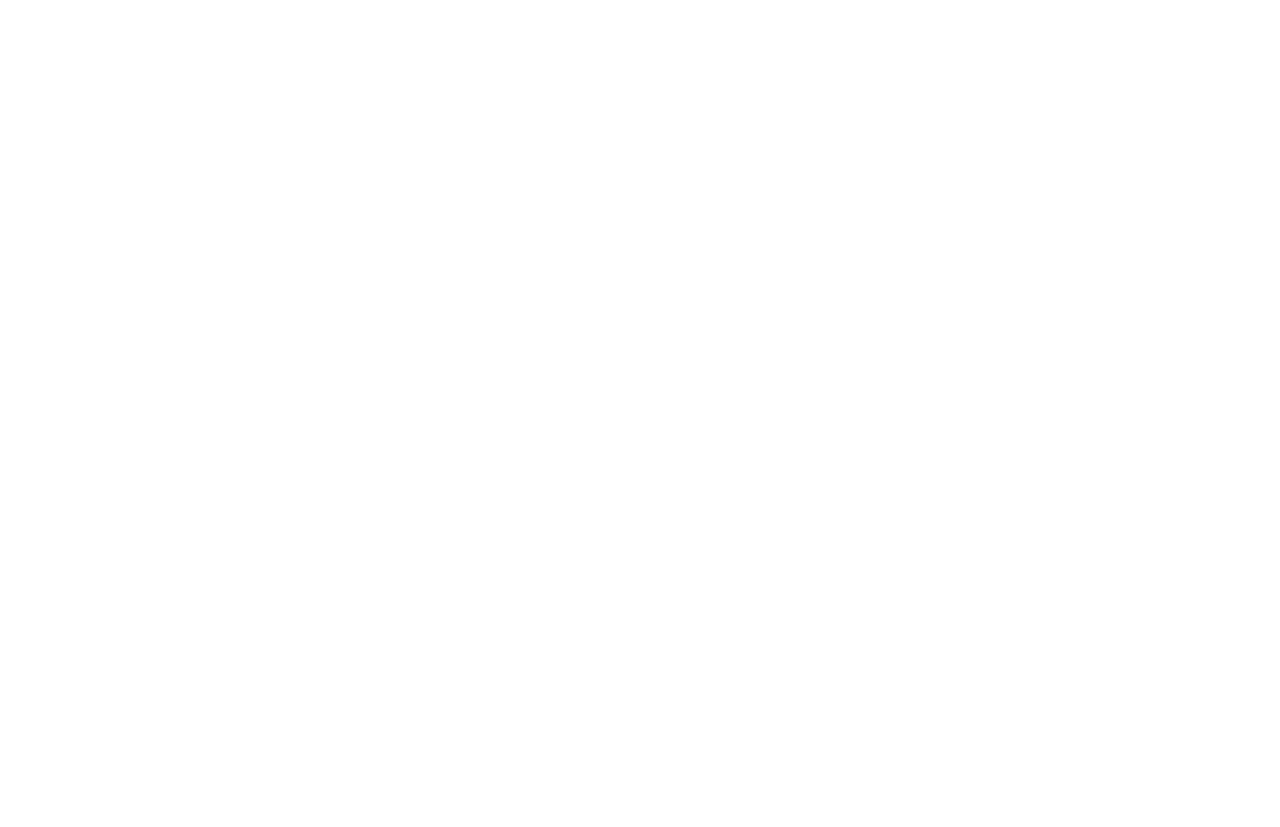
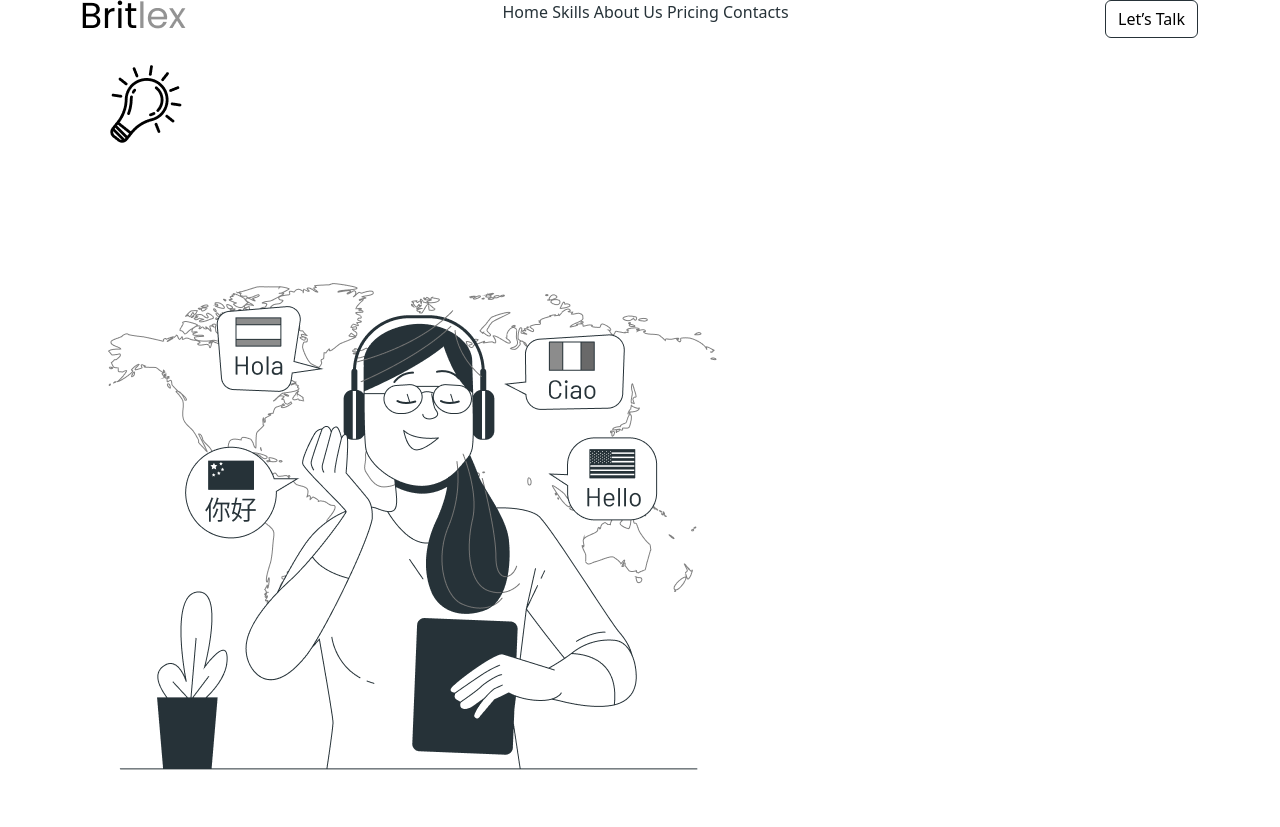
Before and after one commit to asadbek204/Figma, a plain HTML site: page index.html in a window 1280 px wide. Before the commit the page ends 800 px from the top, so only its background shows below. Drawn offline with Linux system fonts and the light colour scheme.

Commit message:
started header

```diff
--- a/index.html
+++ b/index.html
@@ -11,9 +11,30 @@
 <body>
     <div class="container">
         <header class="row">
-            <nav class="">
-
+            <nav class="col-12 d-flex justify-content-between">
+                <a href="">
+                    <img src="images/page-logo.png" alt="" srcset="">
+                </a>
+                <div class="text-nav">
+                    <a href="" class="nav-text">Home</a>
+                    <a href="" class="nav-text">Skills</a>
+                    <a href="" class="nav-text">About Us</a>
+                    <a href="" class="nav-text">Pricing</a>
+                    <a href="" class="nav-text">Contacts</a>
+                </div>
+                <button type="button" class="btn btn-outline-secondary">Let’s Talk</button>
             </nav>
+            <div class="header-body">
+                <div class="">
+                    <div class="">
+                        <h1 class=""></h1>
+                        <img src="images/header-lamp-icon.png" alt="">
+                    </div>
+                </div>
+                <div class="">
+                    <img src="images/header-content-img.png" alt="" class="">
+                </div>
+            </div>
         </header>
     </div>
 </body>
```
Also changed, not shown: bootstrap/css/bootstrap.css, images/header-lamp-icon.png (added).
